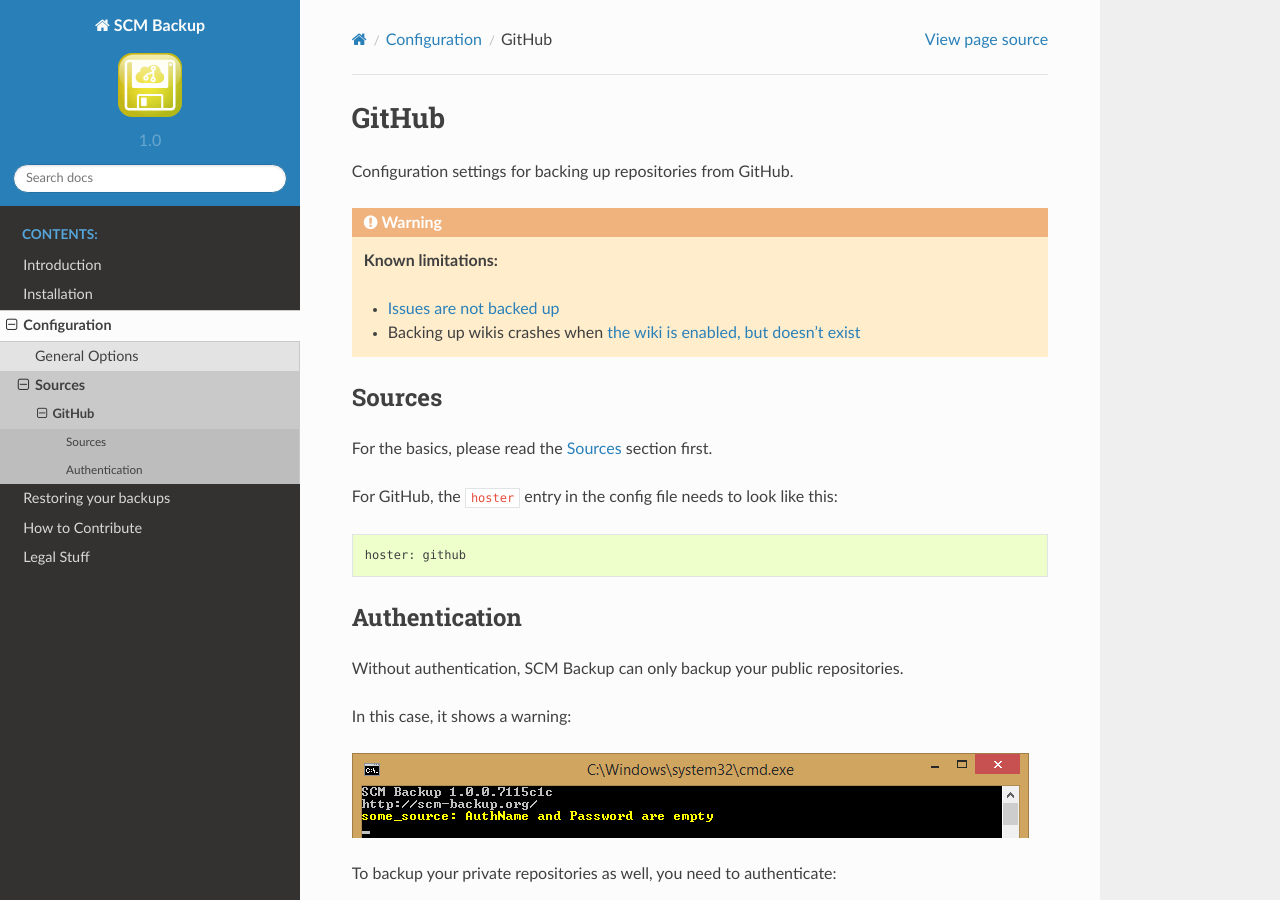
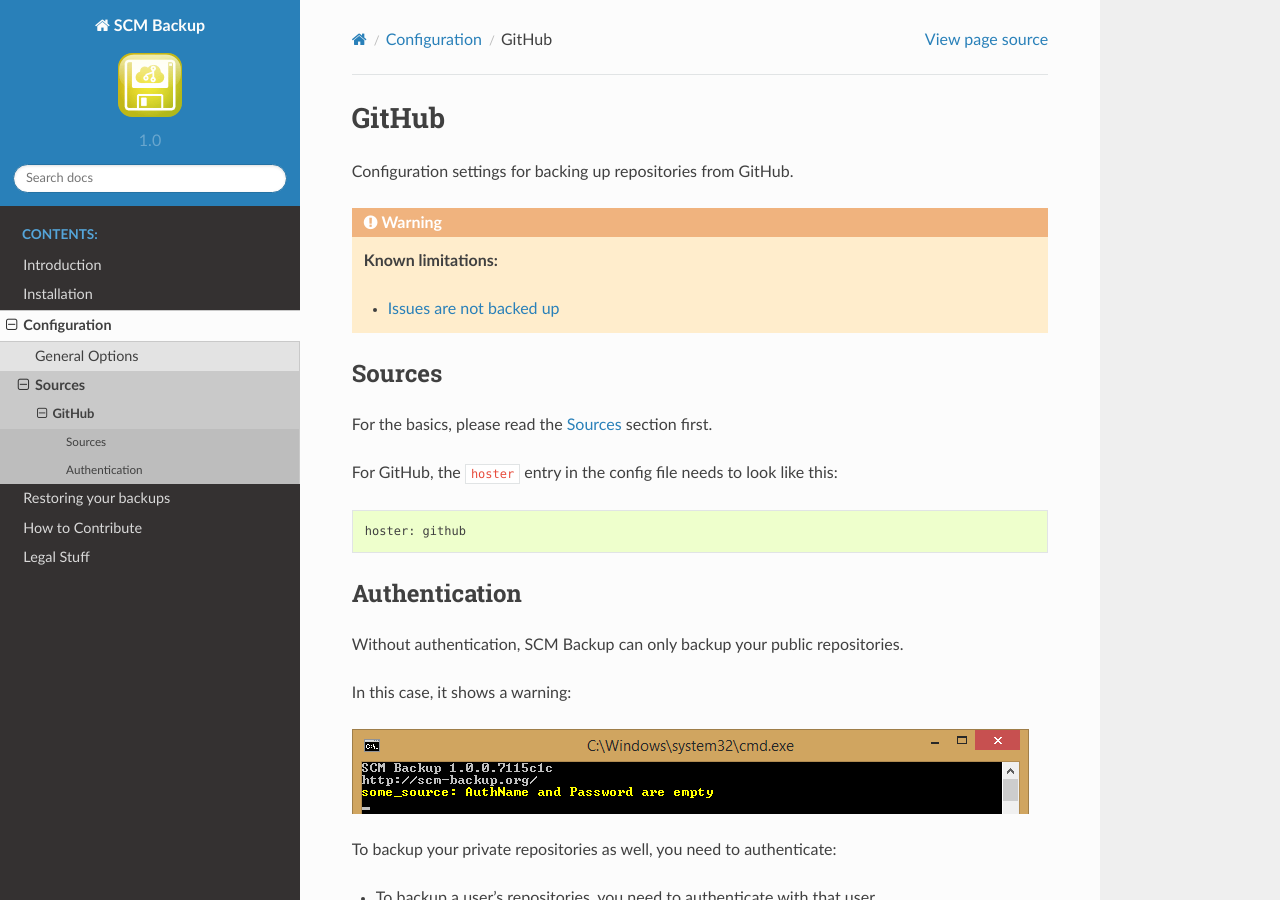
Before and after one commit to christianspecht/scm-backup-docs, a Sphinx documentation site: the page built from source/config-github.rst, in a window 1280 px wide and 900 px high. Built offline with Sphinx 7.4.7 and the Read the Docs theme 2.0.0, drawn with Linux system fonts in a browser that asks for light colours.

Commit message:
wiki backup issue is fixed in master

```diff
--- a/source/config-github.rst
+++ b/source/config-github.rst
@@ -8,7 +8,6 @@ Configuration settings for backing up repositories from GitHub.
     **Known limitations:**
 
     - `Issues are not backed up <https://github.com/christianspecht/scm-backup/issues/12>`_
-    - Backing up wikis crashes when `the wiki is enabled, but doesn't exist <https://github.com/christianspecht/scm-backup/issues/13>`_
 
 
 Sources
```
